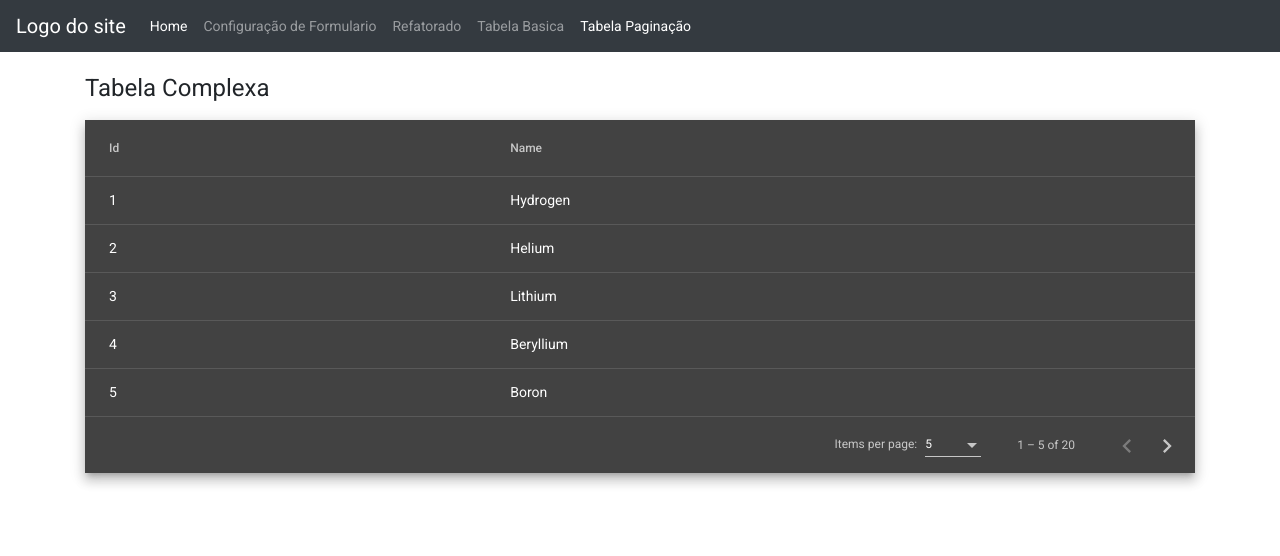
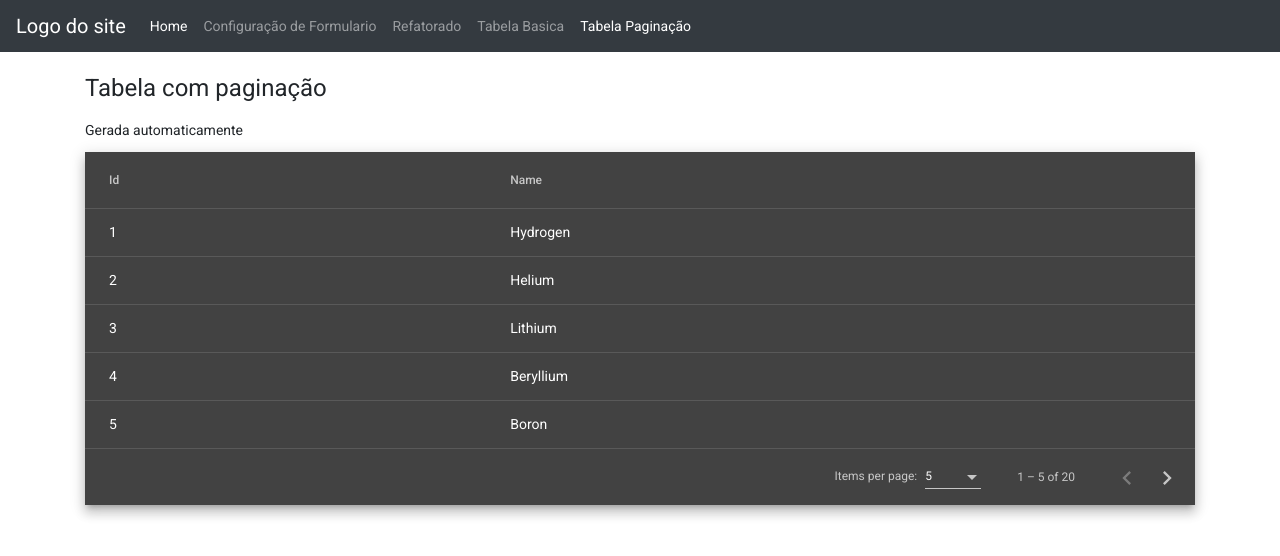
Before and after one commit to LincolnLink/AngularMaterial_experiencia, an Angular app: page /tablePaginator in a window 1280 px wide. Shown: the top 556 px of the page. Built offline with nearby package versions, Linux system fonts and the light colour scheme.

Commit message:
organizando importações

```diff
--- a/src/app/app.module.ts
+++ b/src/app/app.module.ts
@@ -1,34 +1,36 @@
 import { BrowserModule } from '@angular/platform-browser';
 import { NgModule } from '@angular/core';
-
 import { AppRoutingModule } from './app-routing.module';
 import { AppComponent } from './app.component';
 import { BrowserAnimationsModule } from '@angular/platform-browser/animations';
+import { HttpClientModule } from '@angular/common/http';
+//NGX-Bootstrap
 import { CollapseModule } from 'ngx-bootstrap/collapse';
+//DragDrop do CDK
 import { DragDropModule } from '@angular/cdk/drag-drop';
-import { HttpClientModule } from '@angular/common/http';
-import {MatSelectModule} from '@angular/material/select';
-import { TableComponent } from './table/table.component';
+//Tabela do Angular Material
+import { MatSelectModule} from '@angular/material/select';
 import { MatTableModule } from '@angular/material/table';
 import { MatPaginatorModule } from '@angular/material/paginator';
 import { MatSortModule } from '@angular/material/sort';
-import { TablePaginatorComponent } from './table-paginator/table-paginator.component';
+
+
 
 @NgModule({
-  declarations: [
-    AppComponent
-
-  ],
+  declarations: [AppComponent],
   imports: [
-    BrowserModule,
+    BrowserModule, //Basico do Angular
     AppRoutingModule,
     BrowserAnimationsModule,
-    CollapseModule.forRoot(),
-    DragDropModule,
     HttpClientModule,
+
+    CollapseModule.forRoot(), //NGX-Bootstrap
+
+    DragDropModule, //DragDrop do CDK
+
+    MatTableModule, // Tabela do Angular Material
+    MatPaginatorModule,
     MatSelectModule,
-    MatTableModule,
-    MatPaginatorModule,
     MatSortModule
 
   ],
--- a/src/app/table-paginator/table-paginator-module/table-paginator-module.ts
+++ b/src/app/table-paginator/table-paginator-module/table-paginator-module.ts
@@ -2,9 +2,11 @@ import { NgModule } from '@angular/core';
 import { CommonModule } from '@angular/common';
 import { TablePaginatorComponent } from '../table-paginator.component';
 import { TablePaginatorRoutingModule } from './table-paginator-routing.module';
+ //Tabela do Angular Material
 import { MatTableModule } from '@angular/material/table';
 import { MatPaginatorModule } from '@angular/material/paginator';
 import { MatSortModule } from '@angular/material/sort';
+import { MatSelectModule } from '@angular/material/select';
 
 
 
@@ -13,9 +15,12 @@ import { MatSortModule } from '@angular/material/sort';
   imports: [
     CommonModule,
     TablePaginatorRoutingModule,
-    MatTableModule,
+
+    MatTableModule, //Tabela do Angular Material
     MatPaginatorModule,
-    MatSortModule
+    MatSortModule,
+    MatSelectModule,
+
 
   ]
 })
--- a/src/app/table-paginator/table-paginator.component.html
+++ b/src/app/table-paginator/table-paginator.component.html
@@ -1,6 +1,7 @@
 
 <br />
-<h1>Tabela Complexa</h1>
+<h1>Tabela com paginação</h1>
+<p>Gerada automaticamente</p>
 
 
 <!--
--- a/src/app/table/module/module.module.ts
+++ b/src/app/table/module/module.module.ts
@@ -2,14 +2,14 @@ import { NgModule } from '@angular/core';
 import { CommonModule } from '@angular/common';
 
 import { TableRoutingModule } from './table-routing.module';
+import { TableComponent } from '../table.component';
 
-
-import { TableComponent } from '../table.component';
+ //Tabela do Angular Material
 import { MatTableModule } from '@angular/material/table';
 import { MatPaginatorModule } from '@angular/material/paginator';
 import { MatSortModule } from '@angular/material/sort';
-import { SelectionModel } from '@angular/cdk/collections';
-import {MatCheckboxModule} from '@angular/material/checkbox';
+import { MatSelectModule } from '@angular/material/select';
+import { MatCheckboxModule} from '@angular/material/checkbox';
 
 
 @NgModule({
@@ -20,10 +20,12 @@ import {MatCheckboxModule} from '@angular/material/checkbox';
   imports: [
     CommonModule,
     TableRoutingModule,
-    MatTableModule,
+
+    MatTableModule, //Tabela do Angular Material
     MatPaginatorModule,
     MatSortModule,
-    MatCheckboxModule
+    MatSelectModule,
+    MatCheckboxModule,
   ]
 })
 export class TableModule { }
--- a/src/app/table/table.component.ts
+++ b/src/app/table/table.component.ts
@@ -1,7 +1,7 @@
 import { AfterViewInit, ChangeDetectorRef, Component, OnInit, ViewChild } from '@angular/core';
 import { MatPaginator, MatPaginatorIntl } from '@angular/material/paginator';
 import { MatSort } from '@angular/material/sort';
-import { PeriodicElement, PeriodicElement2 } from './Entidades/periodicElement';
+import { PeriodicElement, PeriodicElement2 } from '../shared/Entidades/periodicElement';
 import { TableDataSource, TableItem } from './table-datasource';
 import { MatTable, MatTableDataSource } from '@angular/material/table';
 import { TestBed } from '@angular/core/testing';
--- a/src/styles.sass
+++ b/src/styles.sass
@@ -1,8 +1,5 @@
-/* You can add global styles to this file, and also import other style files */
 
-
-
-
+/* tirando o fundo cinza dos titulos */
 
 .card-header
   background-color: rgba(255,255,255,.5) !important
```
Also changed, not shown: src/app/shared/Entidades/periodicElement.ts (renamed from src/app/table/Entidades/periodicElement.ts).
